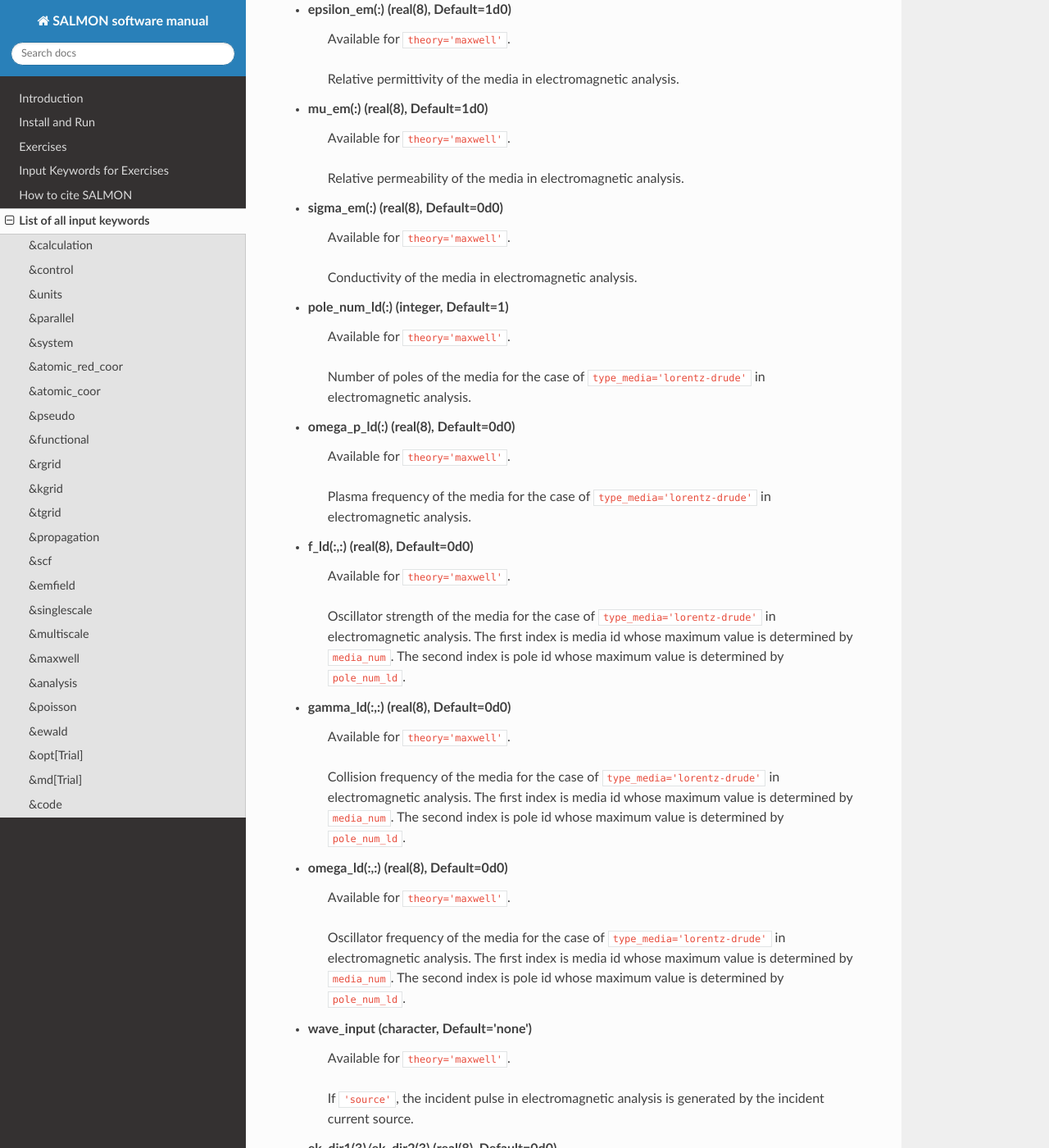
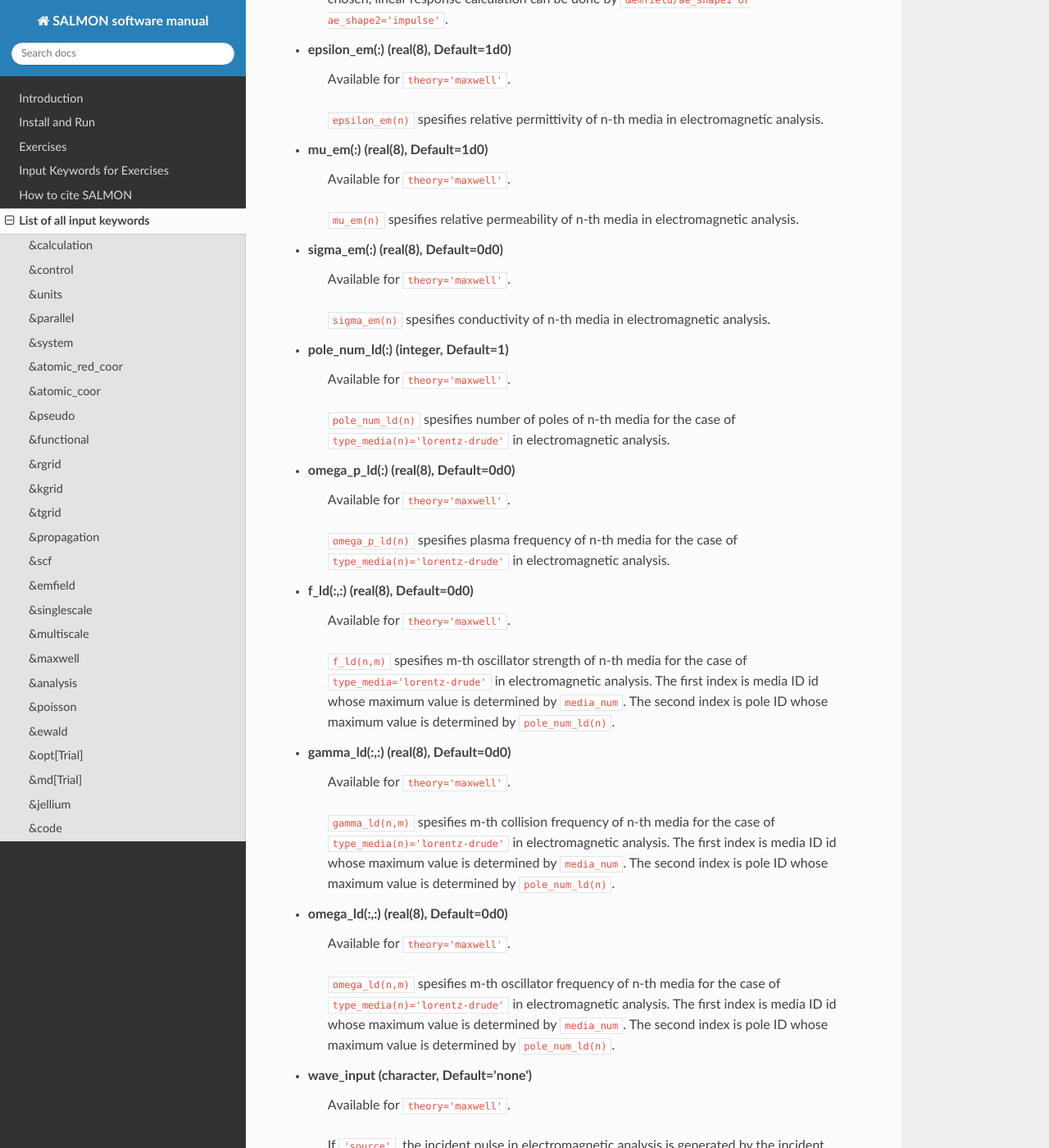
Before and after one commit to SALMON-TDDFT/SALMON-DOCS, a Sphinx documentation site: the page built from source/input_keyword_list.rst, in a window 1280 px wide and 1400 px high, scrolled down 22271 px. Shown: the whole window at 82% size. Built offline with Sphinx 7.4.7 and the Read the Docs theme 2.0.0, drawn with Linux system fonts in a browser that asks for light colours; formulas are drawn with MathJax 3; some of the changed text lies outside the part shown.

Commit message:
Update input_keyword_list.rst

```diff
--- a/source/input_keyword_list.rst
+++ b/source/input_keyword_list.rst
@@ -26,6 +26,7 @@
 -  `&ewald`_
 -  `&opt[Trial]`_
 -  `&md[Trial]`_
+-  `&jellium`_
 
 
 &calculation
@@ -776,39 +777,39 @@
 
 - **media_type(:)** (character, Default='vacuum')
    | Available for ``theory='maxwell'``.
-   Type of media in electromagnetic analysis. ``'vacuum'``, ``'constant media'``, ``'pec'``, and ``'lorentz-drude'`` can be chosen. If ``'lorentz-drude'`` is chosen, linear response calculation can be done by ``&emfield/ae_shape1 or ae_shape2='impulse'``.
+   ``media_type(n)`` spesifies type of n-th media in electromagnetic analysis. ``'vacuum'``, ``'constant media'``, ``'pec'``, and ``'lorentz-drude'`` can be chosen. If ``'lorentz-drude'`` is chosen, linear response calculation can be done by ``&emfield/ae_shape1 or ae_shape2='impulse'``.
 
 - **epsilon_em(:)** (real(8), Default=1d0)
    | Available for ``theory='maxwell'``.
-   Relative permittivity of the media in electromagnetic analysis.
+   ``epsilon_em(n)`` spesifies relative permittivity of n-th media in electromagnetic analysis.
 
 - **mu_em(:)** (real(8), Default=1d0)
    | Available for ``theory='maxwell'``.
-   Relative permeability of the media in electromagnetic analysis.
+   ``mu_em(n)`` spesifies relative permeability of n-th media in electromagnetic analysis.
 
 - **sigma_em(:)** (real(8), Default=0d0)
    | Available for ``theory='maxwell'``.
-   Conductivity of the media in electromagnetic analysis.
+   ``sigma_em(n)`` spesifies conductivity of n-th media in electromagnetic analysis.
 
 - **pole_num_ld(:)** (integer, Default=1)
    | Available for ``theory='maxwell'``.
-   Number of poles of the media for the case of ``type_media='lorentz-drude'`` in electromagnetic analysis.
+   ``pole_num_ld(n)`` spesifies number of poles of n-th media for the case of ``type_media(n)='lorentz-drude'`` in electromagnetic analysis.
 
 - **omega_p_ld(:)** (real(8), Default=0d0)
    | Available for ``theory='maxwell'``.
-   Plasma frequency of the media for the case of ``type_media='lorentz-drude'`` in electromagnetic analysis.
+   ``omega_p_ld(n)`` spesifies plasma frequency of n-th media for the case of ``type_media(n)='lorentz-drude'`` in electromagnetic analysis.
 
 - **f_ld(:,:)** (real(8), Default=0d0)
    | Available for ``theory='maxwell'``.
-   Oscillator strength of the media for the case of ``type_media='lorentz-drude'`` in electromagnetic analysis. The first index is media id whose maximum value is determined by ``media_num``. The second index is pole id whose maximum value is determined by ``pole_num_ld``.
+   ``f_ld(n,m)`` spesifies m-th oscillator strength of n-th media for the case of ``type_media='lorentz-drude'`` in electromagnetic analysis. The first index is media ID id whose maximum value is determined by ``media_num``. The second index is pole ID whose maximum value is determined by ``pole_num_ld(n)``.
 
 - **gamma_ld(:,:)** (real(8), Default=0d0)
    | Available for ``theory='maxwell'``.
-   Collision frequency of the media for the case of ``type_media='lorentz-drude'`` in electromagnetic analysis. The first index is media id whose maximum value is determined by ``media_num``. The second index is pole id whose maximum value is determined by ``pole_num_ld``.
+   ``gamma_ld(n,m)`` spesifies m-th collision frequency of n-th media for the case of ``type_media(n)='lorentz-drude'`` in electromagnetic analysis. The first index is media ID id whose maximum value is determined by ``media_num``. The second index is pole ID whose maximum value is determined by ``pole_num_ld(n)``.
 
 - **omega_ld(:,:)** (real(8), Default=0d0)
    | Available for ``theory='maxwell'``.
-   Oscillator frequency of the media for the case of ``type_media='lorentz-drude'`` in electromagnetic analysis. The first index is media id whose maximum value is determined by ``media_num``. The second index is pole id whose maximum value is determined by ``pole_num_ld``.
+   ``omega_ld(n,m)`` spesifies m-th oscillator frequency of n-th media for the case of ``type_media(n)='lorentz-drude'`` in electromagnetic analysis. The first index is media ID id whose maximum value is determined by ``media_num``. The second index is pole ID whose maximum value is determined by ``pole_num_ld(n)``.
 
 - **wave_input** (character, Default='none')
    | Available for ``theory='maxwell'``.
@@ -832,15 +833,15 @@
 
 - **obs_loc_em(:,3)** (real(8), Default=0d0)
    | Available for ``theory='maxwell'``.
-   Location of the observation point in electromagnetic analysis. Note that the coordinate system ranges from ``-al_em/2`` to ``al_em/2`` for ``&system/yn_periodic='n'`` while ranges from ``0`` to ``al_em`` for ``&system/yn_periodic='y'``.
+   ``obs_loc_em(n,1:3)=x,y,z`` spesifies location of n-th observation point in electromagnetic analysis. Note that the coordinate system ranges from ``-al_em/2`` to ``al_em/2`` for ``&system/yn_periodic='n'`` while ranges from ``0`` to ``al_em`` for ``&system/yn_periodic='y'``.
 
 - **yn_obs_plane_em(:)** (character, Default='n')
    | Available for ``theory='maxwell'``.
-   Enable(``'y'``)/disable(``'n'``). Output of the electrmagnetic fields on the planes (xy, yz, and xz planes) for each observation point. This option must be ``'y'`` for generating animation files by using SALMON utilities (https://salmon-tddft.jp/utilities.html).
+   Enable(``'y'``)/disable(``'n'``). ``yn_obs_plane_em(n)`` spesifies output of the electrmagnetic fields on the planes (xy, yz, and xz planes) for n-th observation point. This option must be ``'y'`` for generating animation files by using SALMON utilities (https://salmon-tddft.jp/utilities.html).
 
 - **yn_obs_plane_integral_em(:)** (character, Default='n')
    | Available for ``theory='maxwell'``.
-   Enable(``'y'``)/disable(``'n'``). Output of the spatial integration of electrmagnetic fields on the planes (xy, yz, and xz planes) for each observation point.
+   Enable(``'y'``)/disable(``'n'``). ``yn_obs_plane_integral_em(n)`` spesifies output of the spatial integration of electrmagnetic fields on the planes (xy, yz, and xz planes) for n-th observation point.
 
 - **yn_wf_em** (character, Default='y')
    | Available for ``theory='maxwell'``.
@@ -1136,6 +1137,48 @@
    |  ``y``/ enable.
    |  ``n``/ disable.
 
+&jellium
+-----------
+- **yn_jm** (character, Default='n')
+   | Available for the DFT/TDDFT based options of ``theory``.
+   | Jellium model option:
+   | Options:
+   |  ``y``/ enable.
+   |  ``n``/ disable.
+
+- **yn_charge_neutral_jm** (character, Default='y')
+   | Available for ``yn_jm='y'`` with the DFT/TDDFT based options of ``theory``.
+   | Charge neutrality option:
+   | Options:
+   |  ``y``/ enable. ``rs_bohr_jm`` is automatically modified so as to satisfy charge neutrality.
+   |  ``n``/ disable. ``rs_bohr_jm`` is not automatically modified but the calculation involves small charge neutrality error.
+
+- **yn_output_dns_jm** (character, Default='y')
+   | Available for ``yn_jm='y'`` with the DFT/TDDFT based options of ``theory``.
+   | Output positive background charge density option:
+   | Options:
+   |  ``y``/ enable.
+   |  ``n``/ disable.
+
+- **shape_file_jm** (character, Default='none')
+   | Available for ``yn_jm='y'`` with the DFT/TDDFT based options of ``theory``.
+   Name of input shape file to generate positive background charge density used in jellium model. The shape file can be generated by using SALMON utilities (https://salmon-tddft.jp/utilities.html). When ``shape_file_jm='none'``, the shape of the positive background charge density is specified by ``sphere_nelec_jm`` and ``sphere_loc_jm`` which generate spherical shapes.
+
+- **num_jm** (integer, Default=0)
+   | Available for ``yn_jm='y'`` with the DFT/TDDFT based options of ``theory``.
+   When ``shape_file_jm`` is not 'none', ``num_jm`` specifies number of media used in jellium model. When ``shape_file_jm='none'``, ``num_jm`` specifies number of spherical shapes.
+
+- **rs_bohr_jm(:)** (real(8), Default=0do)
+   | Available for ``yn_jm='y'`` with the DFT/TDDFT based options of ``theory``.
+   When ``shape_file_jm`` is not 'none', ``rs_bohr_jm(n)`` spesifies the Wigner-Seitz radius for n-th media. When ``shape_file_jm='none'``, ``rs_bohr_jm(n)`` spesifies the Wigner-Seitz radius for n-th sphere.
+
+- **sphere_nelec_jm(:)** (integer, Default=0)
+   | Available for ``yn_jm='y'`` and ``shape_file_jm='none'`` with the DFT/TDDFT based options of ``theory``.
+   ``sphere_nelec_jm(n)`` spesifies electron number for n-th sphere.
+
+- **sphere_loc_jm(:,3)** (real(8), Default=0d0)
+   | Available for ``yn_jm='y'`` and ``shape_file_jm='none'`` with the DFT/TDDFT based options of ``theory``.
+   ``sphere_loc_jm(n,1:3)=x,y,z`` spesifies location of center of mass for n-th sphere. Note that the coordinate system ranges from ``-al/2`` to ``al/2`` for ``&system/yn_periodic='n'`` while ranges from ``0`` to ``al`` for ``&system/yn_periodic='y'``.
 
 &code
 -----
@@ -1233,3 +1276,4 @@
 .. _&ewald: #ewald
 .. _&opt: #opt
 .. _&md: #md
+.. _&jellium: #jellium
```
Also changed, not shown: other parts of source/input_keyword_list.rst (+1 -1 lines).
